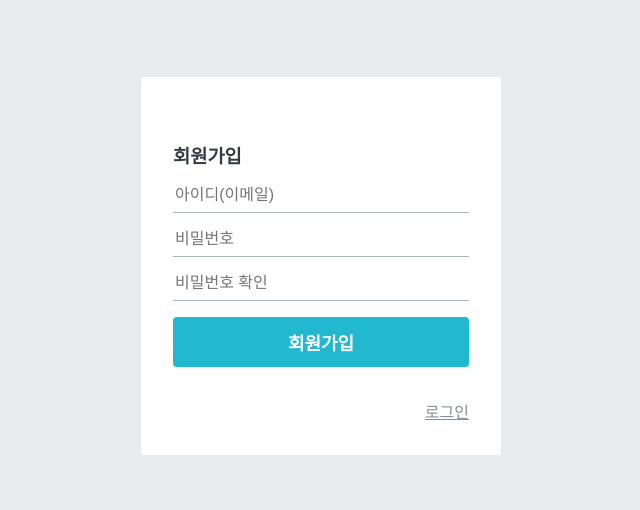
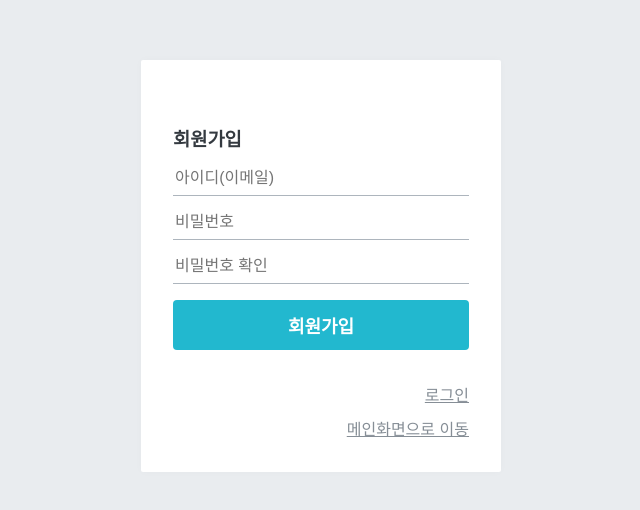
Before and after one commit to MinsungKimDev/2022_Capstone, a React (Create React App) app in the folder blog-frontend/: page /register in a window 1280 px wide. Shown: the part 134-644 px from the top of the page, without its empty margins (319-959 px from the left). Built offline with nearby package versions, Linux system fonts and the light colour scheme.

Commit message:
error commit

```diff
--- a/blog-frontend/src/components/auth/AuthForm.js
+++ b/blog-frontend/src/components/auth/AuthForm.js
@@ -98,6 +98,9 @@ const AuthForm = ({ type, form, onChange, onSubmit, error }) => {
                 ): (
                     <Link to="/login">로그인</Link>
                 )}
+                <div style={{paddingTop:"10px"}}>
+                <Link to="/">메인화면으로 이동</Link>
+                </div>
             </Footer>
         </AuthFormBlock>
     );
--- a/blog-frontend/src/containers/auth/LoginForm.js
+++ b/blog-frontend/src/containers/auth/LoginForm.js
@@ -47,6 +47,7 @@ const LoginForm = ({history}) => {
         if(auth) {
             console.log('로그인 성공');
             dispatch(check());
+
         }
     },[auth, authError, dispatch]);
 
@@ -55,6 +56,7 @@ const LoginForm = ({history}) => {
             history.push('/');
             try {
                 localStorage.setItem('user', JSON.stringify(user));
+                window.location.reload(true);
             } catch (e) {
                 console.log('localStorage is not working');
             }
--- a/blog-frontend/src/containers/auth/RegisterForm.js
+++ b/blog-frontend/src/containers/auth/RegisterForm.js
@@ -63,6 +63,7 @@ const RegisterForm = ({history}) => {
             console.log('회원가입 성공');
             console.log(auth);
             dispatch(check());
+            alert("회원가입 성공");
         }
     }, [auth, authError, dispatch]);
 
--- a/blog-frontend/src/containers/common/HeaderContainer.js
+++ b/blog-frontend/src/containers/common/HeaderContainer.js
@@ -8,6 +8,7 @@ const HeaderContainer = () => {
     const dispatch = useDispatch();
     const onLogout = () => {
         dispatch(logout());
+        alert("로그아웃 되었습니다.");
     }
     return <Header user={user} onLogout={onLogout}/>;
 
```
Also changed, not shown: blog-frontend/src/components/common/Header.css (deleted).
